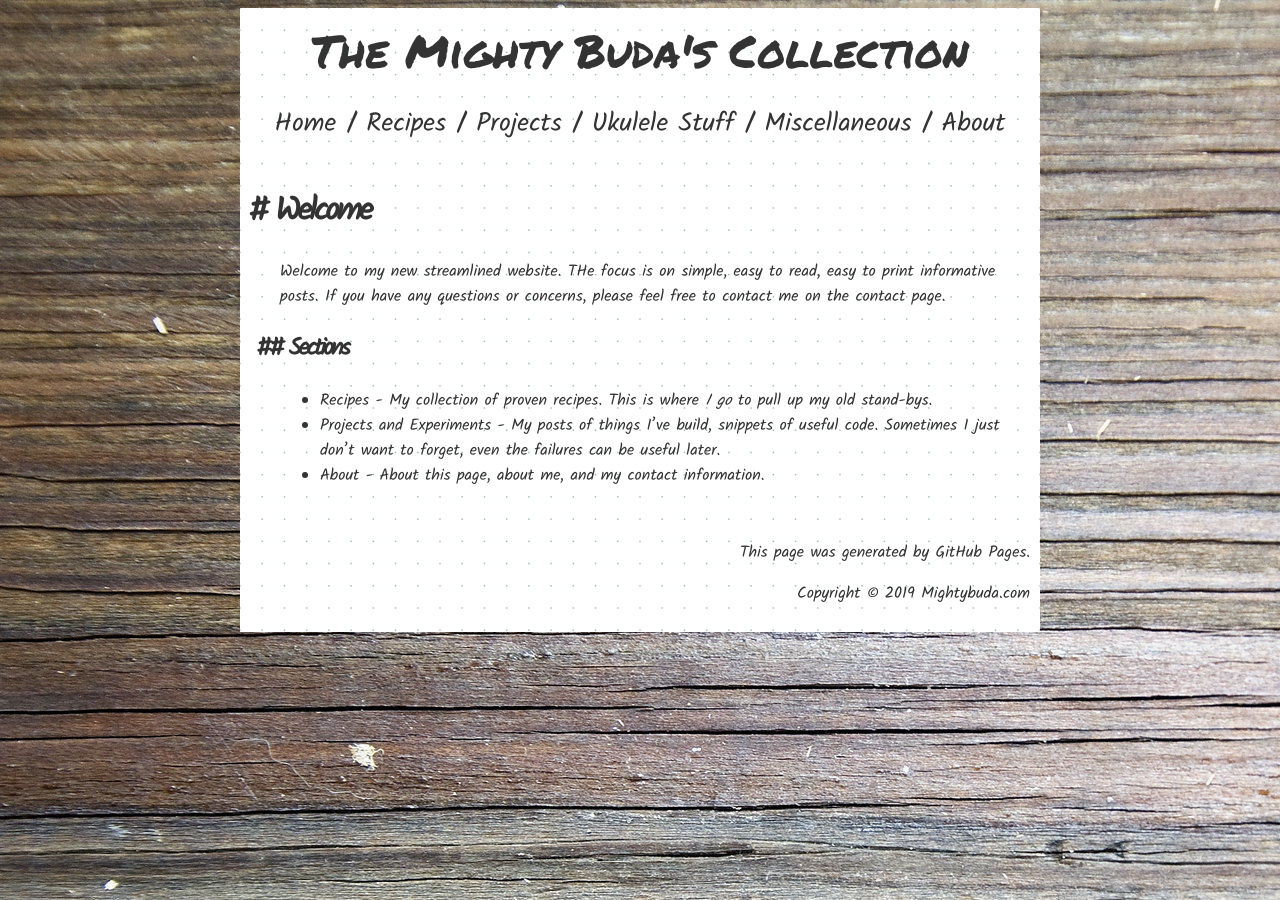
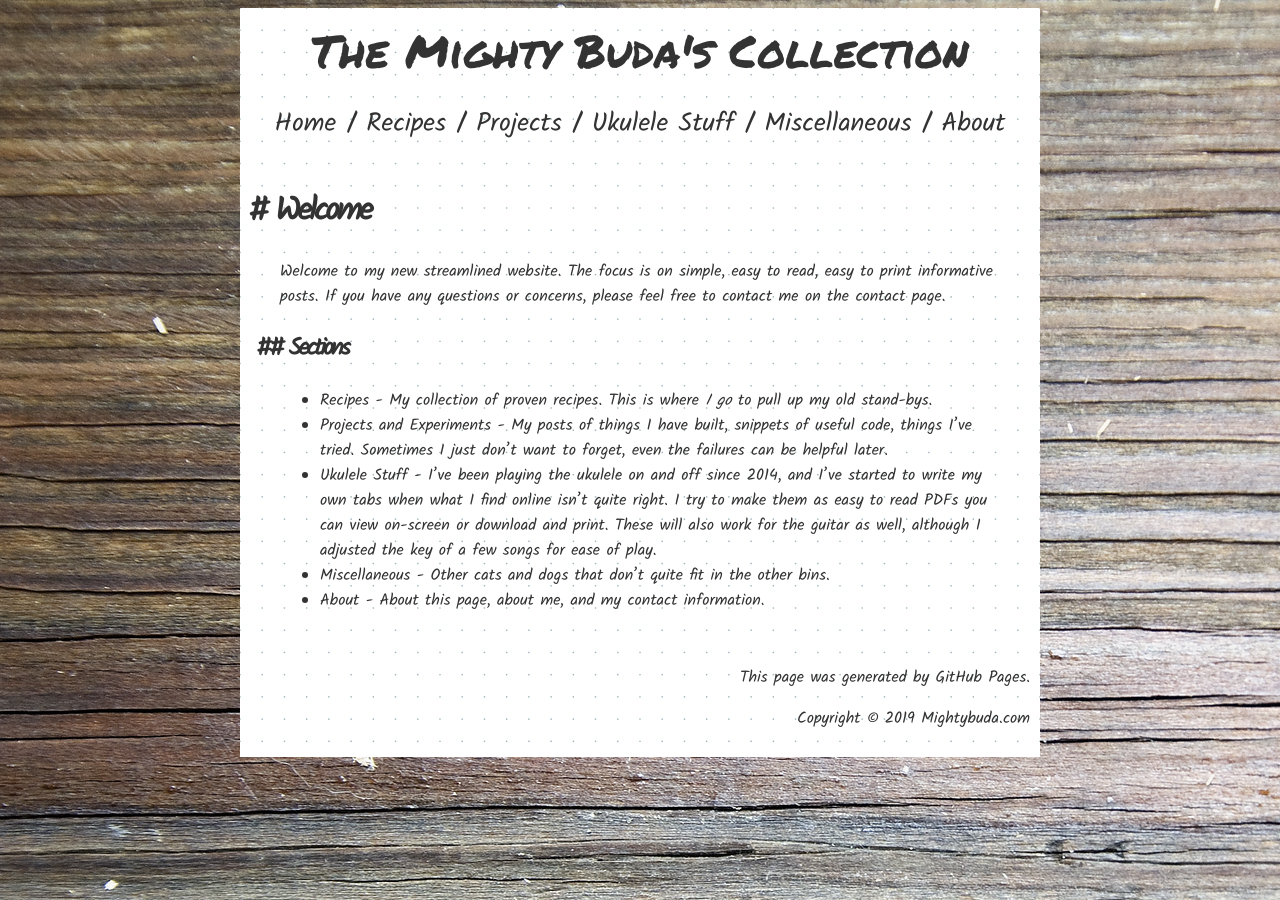
Before and after one commit to thebuda/thebuda.github.io, a Jekyll site: the page built from index.md, in a window 1280 px wide. Built offline with Jekyll 4.4.1, drawn with Linux system fonts in a browser that asks for light colours; our own code applies the rules of GitHub Pages for plain Markdown files.

Commit message:
updates to main pages

```diff
--- a/index.md
+++ b/index.md
@@ -3,10 +3,12 @@ layout: default
 ---
 # Welcome
 
-Welcome to my new streamlined website.  THe focus is on simple, easy to read, easy to print informative posts.  If you have any questions or concerns, please feel free to contact me on the contact page.
+Welcome to my new streamlined website.  The focus is on simple, easy to read, easy to print informative posts.  If you have any questions or concerns, please feel free to contact me on the contact page.
 
 ## Sections
 
 - [Recipes](/recipes.html) - My collection of proven recipes.  This is where *I go* to pull up my old stand-bys.
-- [Projects and Experiments](/experiments.html) - My posts of things I've build, snippets of useful code.  Sometimes I just don't want to forget, even the failures can be useful later.
+- [Projects and Experiments](/projects.html) - My posts of things I have built, snippets of useful code, things I've tried.  Sometimes I just don't want to forget, even the failures can be helpful later.
+- [Ukulele Stuff](/ukulele.html) - I've been playing the ukulele on and off since 2014, and I've started to write my own tabs when what I find online isn't quite right.  I try to make them as easy to read PDFs you can view on-screen or download and print.  These will also work for the guitar as well, although I adjusted the key of a few songs for ease of play.
+- [Miscellaneous](/other.html) - Other cats and dogs that don't quite fit in the other bins.
 - [About](/about.html) - About this page, about me, and my contact information.
```
Also changed, not shown: recipes.md (+1 -1 lines).
